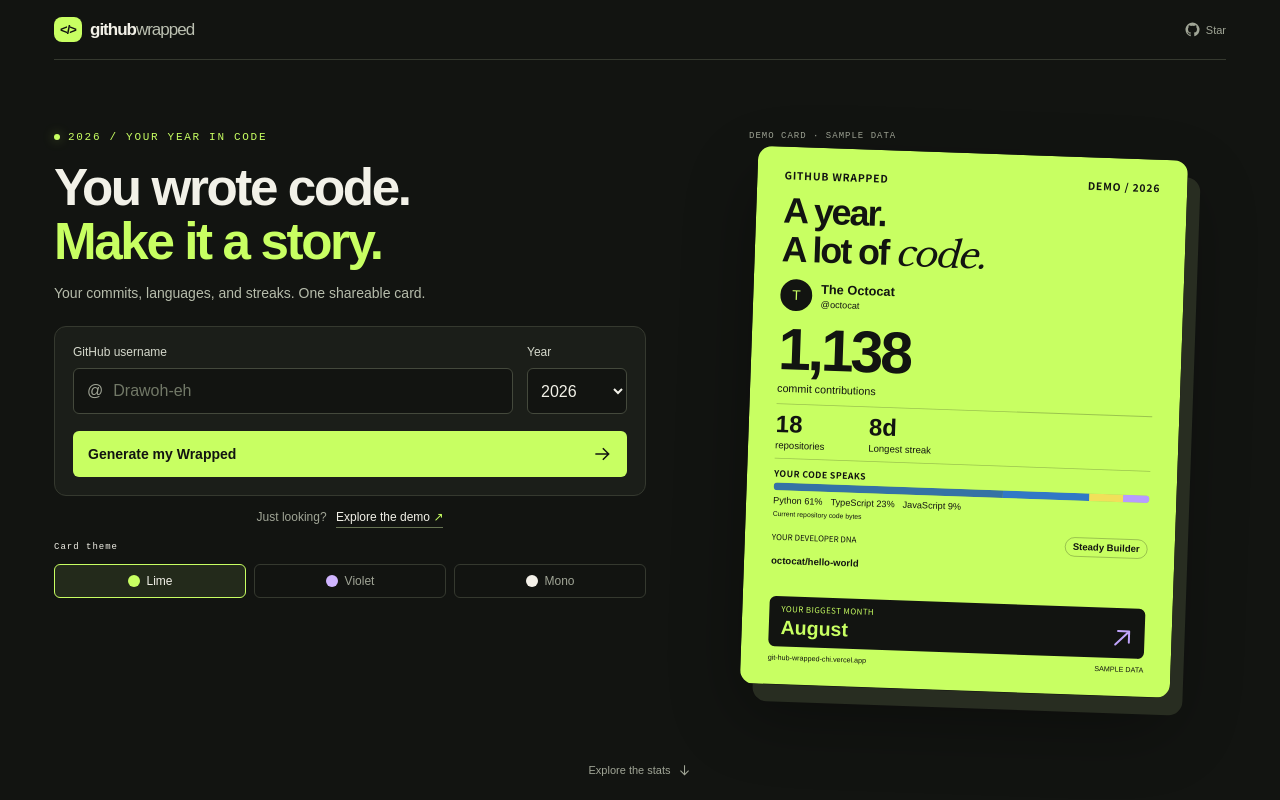
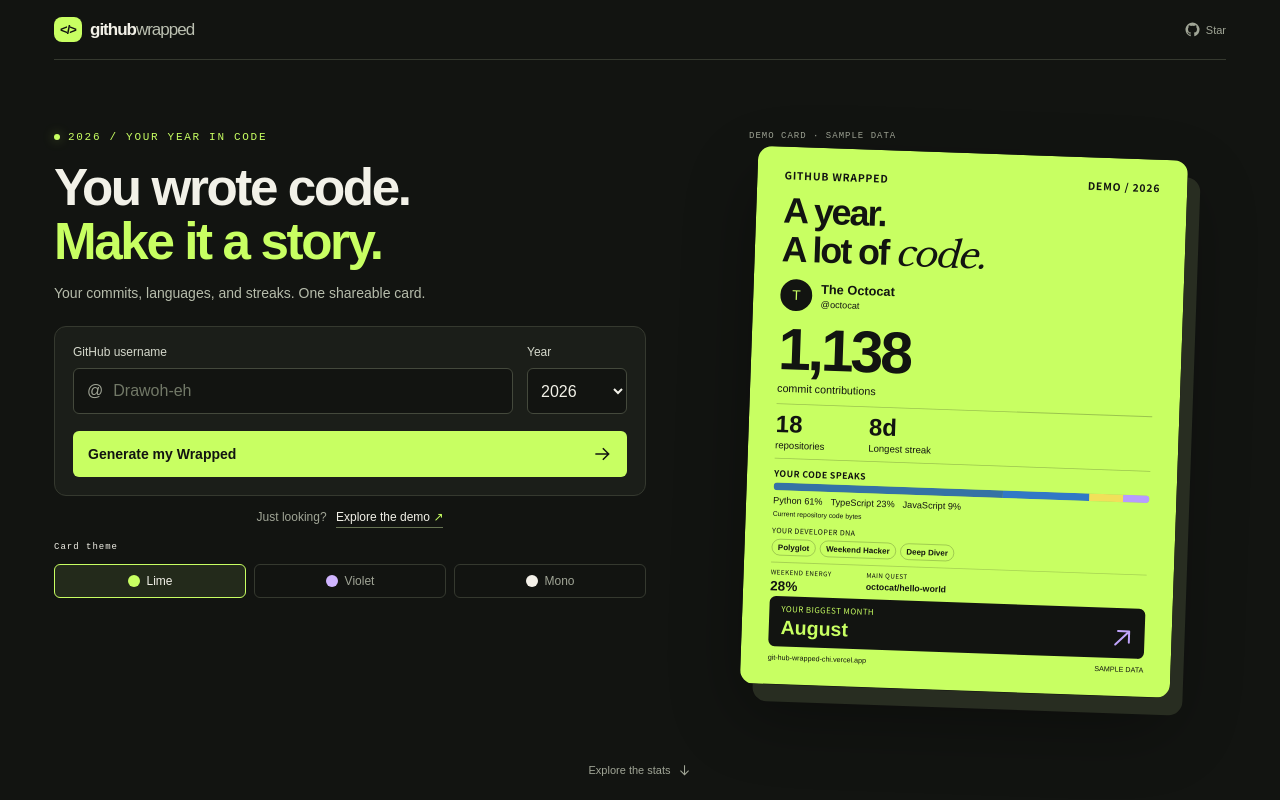
Before and after one commit to Drawoh-eh/GitHub-Wrapped, a Next.js app: page / in a window 1280 px wide. Shown: the top 800 px of the page. Built offline with nearby package versions, Linux system fonts and the light colour scheme.

Commit message:
Add developer DNA to share card

```diff
--- a/components/WrappedCard.tsx
+++ b/components/WrappedCard.tsx
@@ -1,5 +1,5 @@
 import type { WrappedStats } from "@/lib/types";
-import { COPY, THEMES, monthName, personaText, type Theme } from "@/lib/presentation";
+import { COPY, THEMES, monthName, type Theme } from "@/lib/presentation";
 
 import { SITE_URL } from "@/lib/links";
 
@@ -9,8 +9,8 @@
 }) {
   const c = COPY, t = THEMES[theme];
   const name = Array.from(stats.displayName).slice(0, 30).join("");
-  const fullRepo = stats.topRepository?.name ?? c.noRepo;
-  const repo = fullRepo.length > 43 ? fullRepo.slice(0, 40) + "…" : fullRepo;
+  const fullRepo = stats.topRepositories[0]?.name ?? c.noRepo;
+  const repo = fullRepo.length > 38 ? fullRepo.slice(0, 35) + "…" : fullRepo;
   return <div style={{ width: 1080, height: 1350, display: "flex", flexDirection: "column", background: t.bg, color: t.ink, padding: "55px 68px", overflow: "hidden", fontFamily, lineHeight: 1.2, flexShrink: 0 }}>
     <div style={{ display: "flex", justifyContent: "space-between", fontSize: 26, fontWeight: 700, letterSpacing: 2, fontFamily: labelFontFamily }}><span>GITHUB WRAPPED</span><span>{stats.isDemo ? "DEMO / " : ""}{stats.year}</span></div>
     <div style={{ display: "flex", flexDirection: "column", fontSize: 90, fontWeight: 700, letterSpacing: -5, lineHeight: 1.08, marginTop: 26 }}><span>{c.cardTitle1}</span><span style={{ display: "flex" }}>A lot of <span style={{ fontFamily: serifFontFamily, fontWeight: 400, fontStyle: "italic", marginLeft: 18, letterSpacing: -4 }}>code.</span></span></div>
@@ -31,8 +31,14 @@
       <div style={{ display: "flex", flexWrap: "wrap", gap: 20, fontSize: 23, marginTop: 12 }}>{stats.languages.slice(0, 3).map(language => <span key={language.name}>{language.name} {Math.round(language.percentage)}%</span>)}{stats.languages.length === 0 && <span>{c.languageEmpty}</span>}</div>
       <span style={{ fontSize: 17, marginTop: 10 }}>{c.codeBytes}{stats.languagesIncomplete ? ` · ${c.partialShort}` : ""}</span>
     </div>
-    <div style={{ display: "flex", alignItems: "center", justifyContent: "space-between", marginTop: 22 }}><span style={{ fontSize: 20, fontFamily: labelFontFamily }}>{c.titleLabel}</span><span style={{ fontSize: 24, fontWeight: 700, border: `2px solid ${t.ink}50`, borderRadius: 30, padding: "8px 18px" }}>{personaText(stats)}</span></div>
-    <div style={{ display: "flex", flexDirection: "column", gap: 6, marginTop: 16 }}><span style={{ fontSize: 18, fontFamily: labelFontFamily }}>{c.topRepo}</span><span style={{ fontSize: 24, fontWeight: 700 }}>{repo}</span></div>
+    <div style={{ display: "flex", flexDirection: "column", marginTop: 20 }}>
+      <span style={{ fontSize: 18, fontFamily: labelFontFamily, letterSpacing: 1 }}>{c.titleLabel}</span>
+      <div style={{ display: "flex", flexWrap: "wrap", gap: 10, marginTop: 10 }}>{stats.personalityTags.map(tag => <span key={tag.category} style={{ display: "flex", border: `2px solid ${t.ink}45`, borderRadius: 28, padding: "7px 14px", fontSize: 20, fontWeight: 700 }}>{tag.label}</span>)}</div>
+    </div>
+    <div style={{ display: "flex", borderTop: `2px solid ${t.ink}30`, paddingTop: 14, marginTop: 16, gap: 50 }}>
+      <div style={{ display: "flex", flexDirection: "column", minWidth: 190 }}><span style={{ fontSize: 16, fontFamily: labelFontFamily, letterSpacing: 1 }}>{c.cardRhythm}</span><span style={{ fontSize: 34, fontWeight: 700, marginTop: 5 }}>{Math.round(stats.codingRhythm.weekendEnergy)}%</span></div>
+      <div style={{ display: "flex", flexDirection: "column", minWidth: 0, flex: 1 }}><span style={{ fontSize: 16, fontFamily: labelFontFamily, letterSpacing: 1 }}>{c.cardQuests}</span><span style={{ fontSize: 22, fontWeight: 700, marginTop: 7 }}>{repo}</span></div>
+    </div>
     <div style={{ display: "flex", flexDirection: "column", background: t.panel, color: t.panelText, borderRadius: 16, padding: "19px 30px", marginTop: "auto" }}><span style={{ fontSize: 20, letterSpacing: 1, fontFamily: labelFontFamily }}>{c.biggest}</span><div style={{ display: "flex", justifyContent: "space-between", fontSize: 49, fontWeight: 700, marginTop: 6 }}><span>{monthName(stats.mostProductiveMonth?.name)}</span><svg width="52" height="52" viewBox="0 0 52 52" style={{ color: t.accent }}><path d="M9 43L43 9M15 9H43V37" fill="none" stroke={t.accent} strokeWidth="5" strokeLinecap="round" strokeLinejoin="round" /></svg></div></div>
     <div style={{ display: "flex", justifyContent: "space-between", marginTop: 18, fontSize: 18 }}><span>{new URL(SITE_URL).host}</span><span>{stats.isDemo ? c.sampleData : `${c.thru} ${stats.through}`}</span></div>
   </div>;
```
